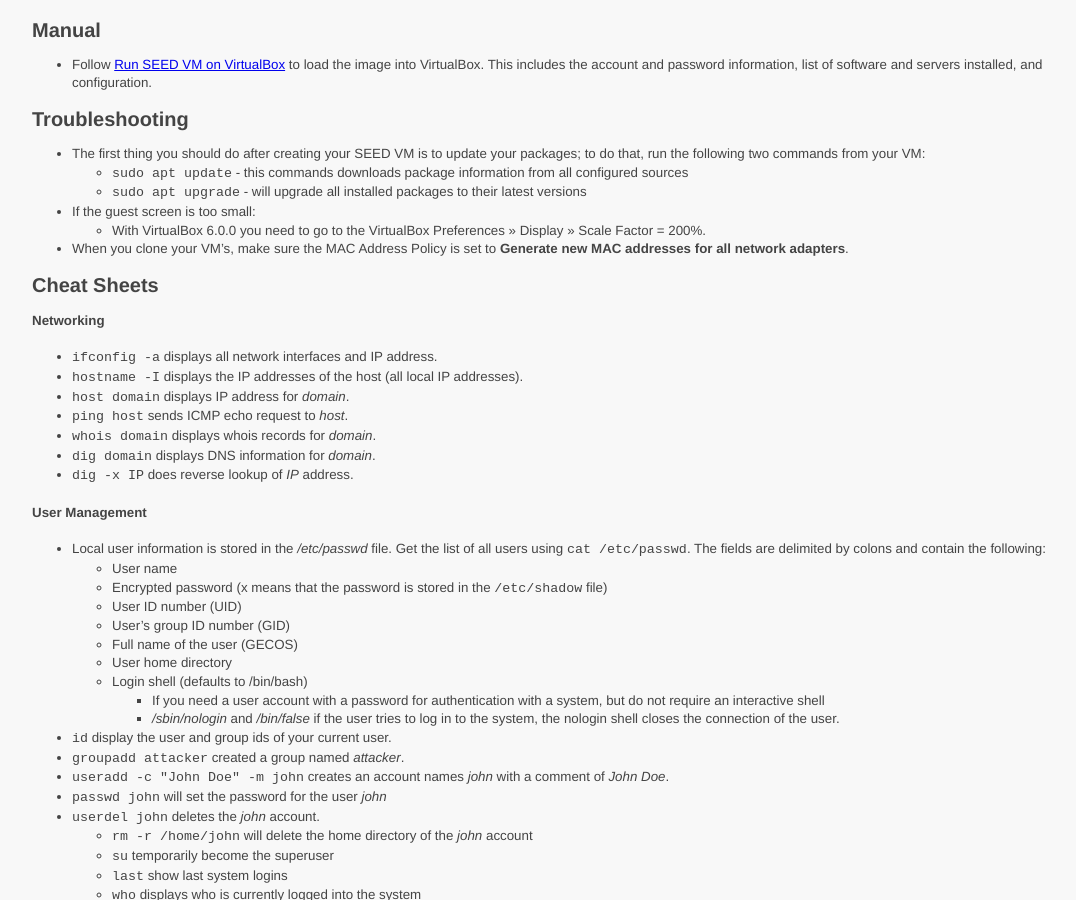
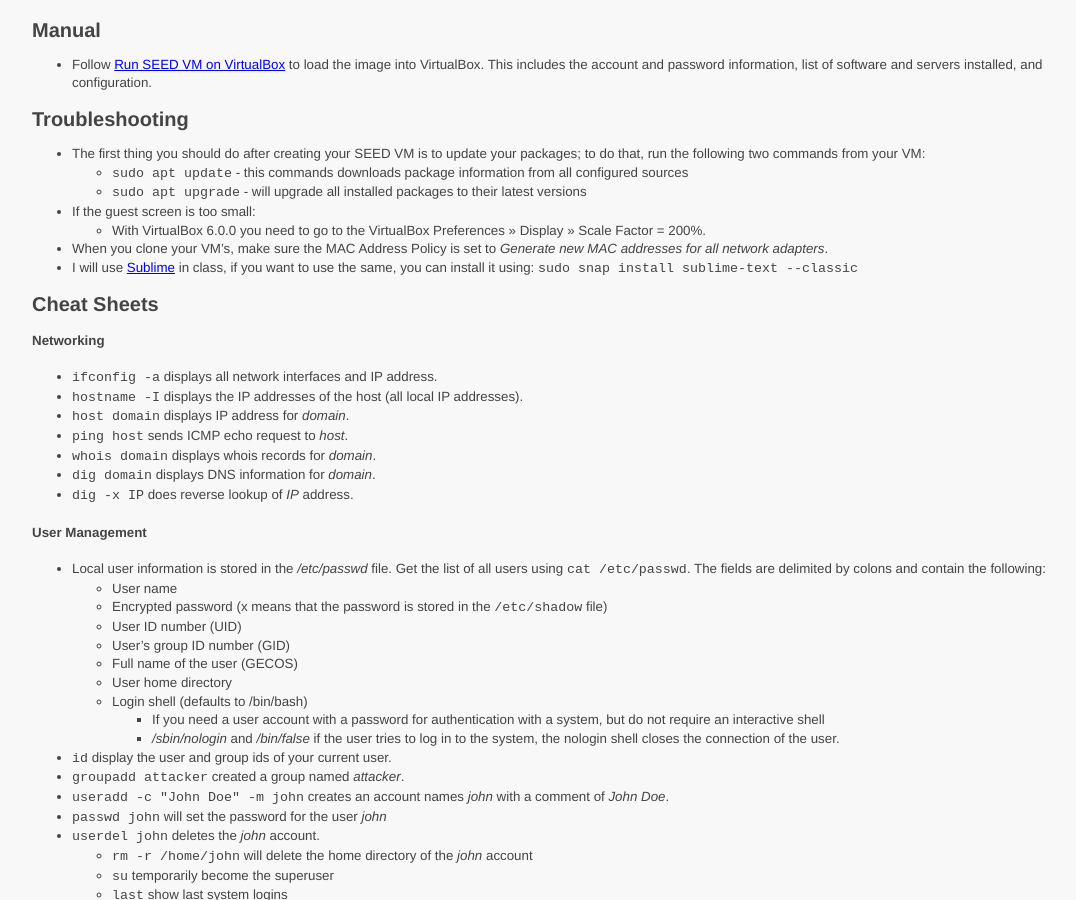
Before and after one commit to ycpcs/cs335-spring2022, a Jekyll site: the page built from labs/setup.md, in a window 1280 px wide and 900 px high, scrolled down 301 px. Shown: the whole window, without its empty margins (68-1144 px from the left). Built offline with Jekyll 4.4.1, drawn with Linux system fonts in a browser that asks for light colours.

Commit message:
add Sumlime link

````diff
--- a/labs/setup.md
+++ b/labs/setup.md
@@ -28,7 +28,8 @@ Troubleshooting
   - ```sudo apt upgrade``` - will upgrade all installed packages to their latest versions
 - If the guest screen is too small:
   - With VirtualBox 6.0.0 you need to go to the VirtualBox Preferences » Display » Scale Factor = 200%.
-- When you clone your VM's, make sure the MAC Address Policy is set to __Generate new MAC addresses for all network adapters__.
+- When you clone your VM's, make sure the MAC Address Policy is set to _Generate new MAC addresses for all network adapters_.
+- I will use [Sublime](https://www.sublimetext.com/) in class, if you want to use the same, you can install it using: ```sudo snap install sublime-text --classic```
 
 Cheat Sheets
 -----------------------------------
````
